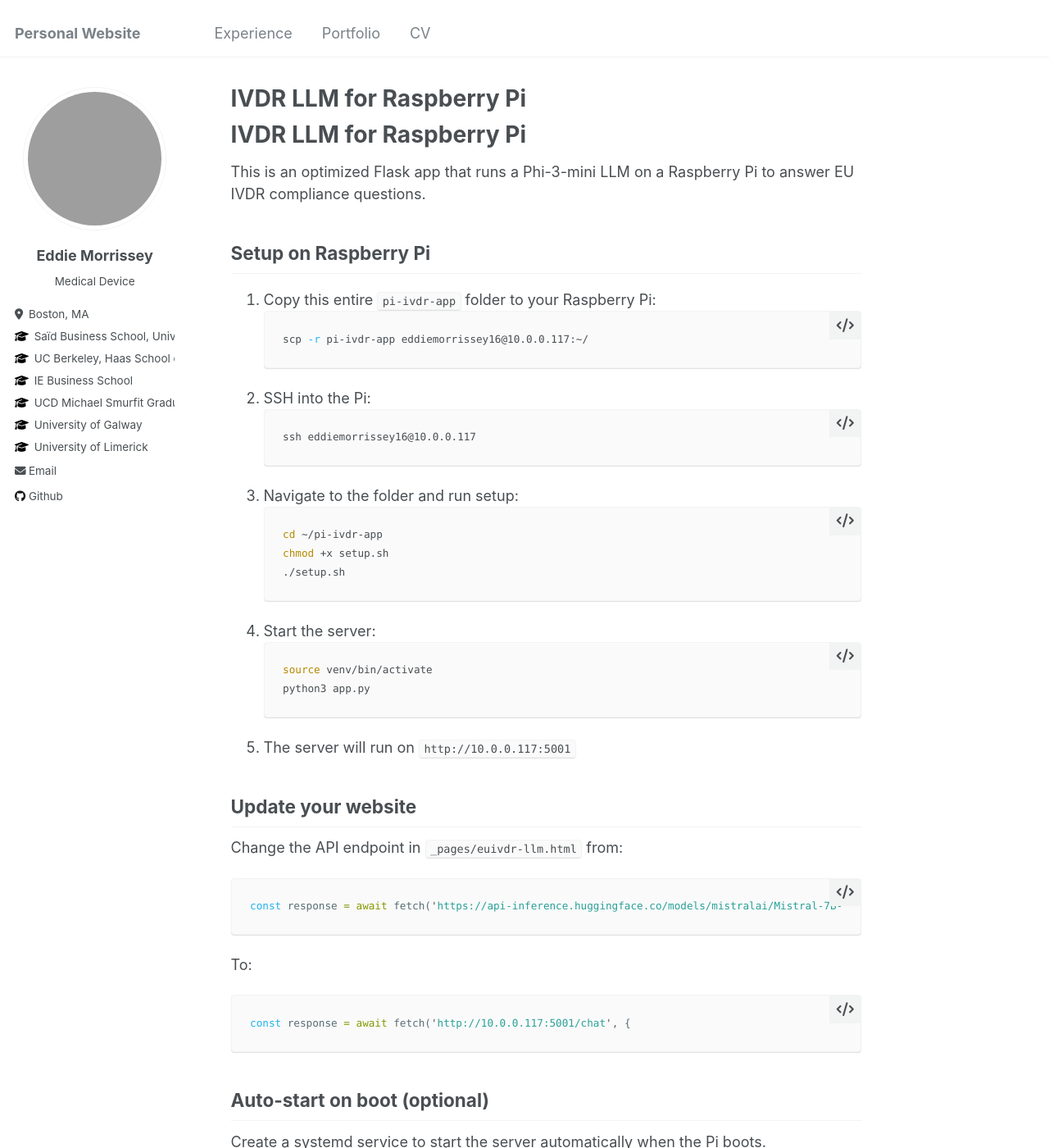
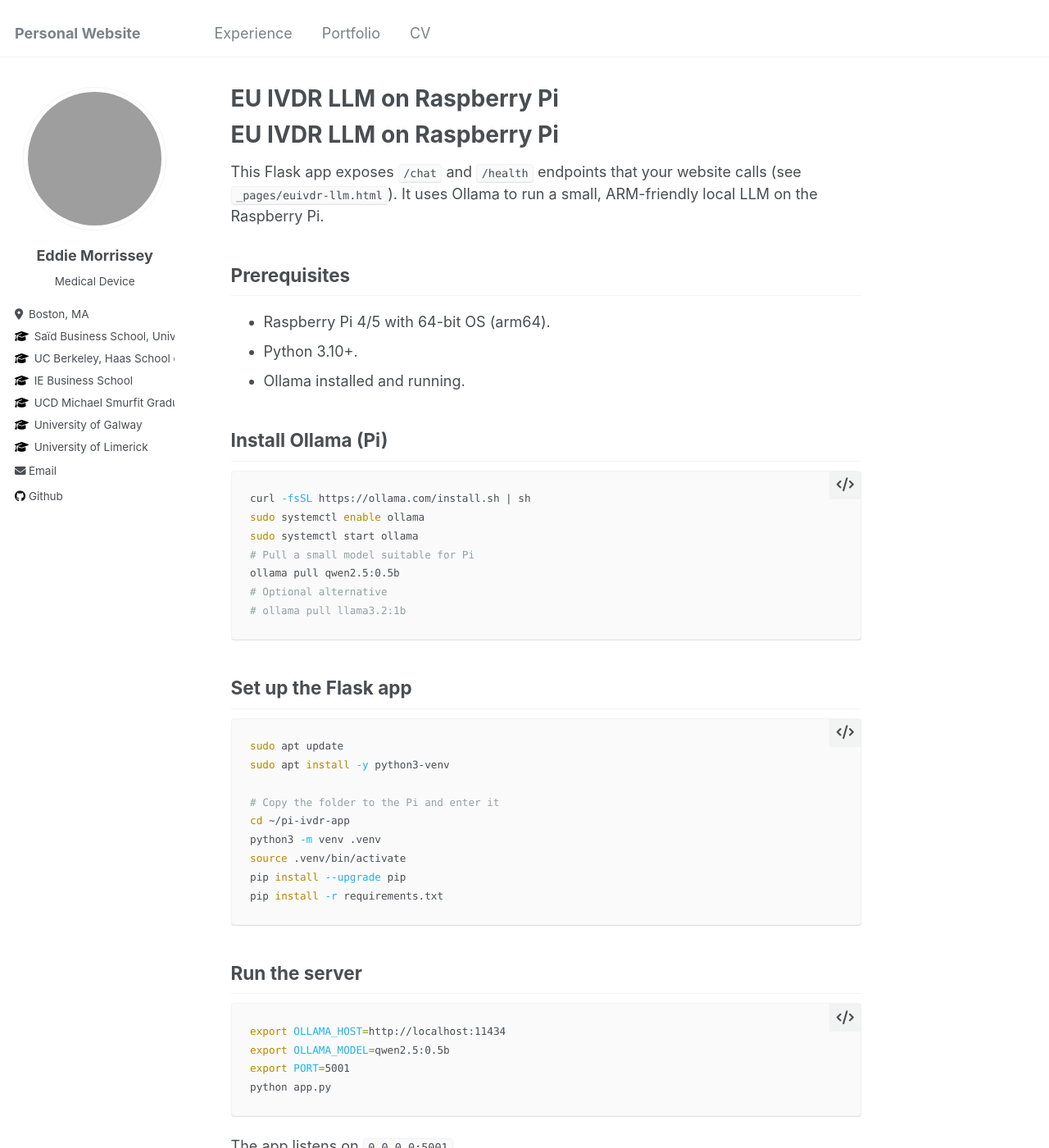
Before and after one commit to eddiemorrissey/eddiemorrissey.github.io, a Jekyll site: the page built from pi-ivdr-app/README.md, in a window 1280 px wide and 1400 px high. Shown: the whole window at 82% size. Built offline with Jekyll 4.4.1, drawn with Linux system fonts in a browser that asks for light colours; our own code applies the rules of GitHub Pages for plain Markdown files; some of the changed text lies outside the part shown.

Commit message:
Pi LLM: switch backend to Ollama, simplify requirements, update README.

````diff
--- a/_pages/euivdr-llm.html
+++ b/_pages/euivdr-llm.html
@@ -348,7 +348,7 @@ document.addEventListener('DOMContentLoaded', function() {
         sendButton.disabled = true;
 
         try {
-            // Try local Raspberry Pi API first
+            // Try local Raspberry Pi API first (update IP as needed)
             const response = await fetch('http://10.0.0.117:5001/chat', {
                 method: 'POST',
                 headers: {
--- a/pi-ivdr-app/README.md
+++ b/pi-ivdr-app/README.md
@@ -1,46 +1,78 @@
-# IVDR LLM for Raspberry Pi
+# EU IVDR LLM on Raspberry Pi
 
-This is an optimized Flask app that runs a Phi-3-mini LLM on a Raspberry Pi to answer EU IVDR compliance questions.
+This Flask app exposes `/chat` and `/health` endpoints that your website calls (see `_pages/euivdr-llm.html`). It uses Ollama to run a small, ARM-friendly local LLM on the Raspberry Pi.
 
-## Setup on Raspberry Pi
+## Prerequisites
+- Raspberry Pi 4/5 with 64-bit OS (arm64).
+- Python 3.10+.
+- Ollama installed and running.
 
-1. Copy this entire `pi-ivdr-app` folder to your Raspberry Pi:
-   ```bash
-   scp -r pi-ivdr-app eddiemorrissey16@10.0.0.117:~/
-   ```
-
-2. SSH into the Pi:
-   ```bash
-   ssh eddiemorrissey16@10.0.0.117
-   ```
-
-3. Navigate to the folder and run setup:
-   ```bash
-   cd ~/pi-ivdr-app
-   chmod +x setup.sh
-   ./setup.sh
-   ```
-
-4. Start the server:
-   ```bash
-   source venv/bin/activate
-   python3 app.py
-   ```
-
-5. The server will run on `http://10.0.0.117:5001`
-
-## Update your website
-
-Change the API endpoint in `_pages/euivdr-llm.html` from:
-```javascript
-const response = await fetch('https://api-inference.huggingface.co/models/mistralai/Mistral-7B-Instruct-v0.3', {
+## Install Ollama (Pi)
+```bash
+curl -fsSL https://ollama.com/install.sh | sh
+sudo systemctl enable ollama
+sudo systemctl start ollama
+# Pull a small model suitable for Pi
+ollama pull qwen2.5:0.5b
+# Optional alternative
+# ollama pull llama3.2:1b
 ```
 
-To:
-```javascript
-const response = await fetch('http://10.0.0.117:5001/chat', {
+## Set up the Flask app
+```bash
+sudo apt update
+sudo apt install -y python3-venv
+
+# Copy the folder to the Pi and enter it
+cd ~/pi-ivdr-app
+python3 -m venv .venv
+source .venv/bin/activate
+pip install --upgrade pip
+pip install -r requirements.txt
 ```
 
-## Auto-start on boot (optional)
+## Run the server
+```bash
+export OLLAMA_HOST=http://localhost:11434
+export OLLAMA_MODEL=qwen2.5:0.5b
+export PORT=5001
+python app.py
+```
+The app listens on `0.0.0.0:5001`.
 
-Create a systemd service to start the server automatically when the Pi boots.
+## Verify
+```bash
+curl http://<PI_IP>:5001/health
+curl -X POST http://<PI_IP>:5001/chat \
+  -H 'Content-Type: application/json' \
+  -d '{"message": "Explain IVDR device classes"}'
+```
+
+Your website page `_pages/euivdr-llm.html` already calls `http://<PI_IP>:5001/chat` first. Update the IP if needed.
+
+## Optional: systemd service
+Create `/etc/systemd/system/ivdr.service`:
+```ini
+[Unit]
+Description=EU IVDR LLM Flask API
+After=network.target ollama.service
+
+[Service]
+Type=simple
+User=pi
+WorkingDirectory=/home/pi/pi-ivdr-app
+Environment=OLLAMA_HOST=http://localhost:11434
+Environment=OLLAMA_MODEL=qwen2.5:0.5b
+Environment=PORT=5001
+ExecStart=/home/pi/pi-ivdr-app/.venv/bin/python /home/pi/pi-ivdr-app/app.py
+Restart=on-failure
+
+[Install]
+WantedBy=multi-user.target
+```
+Enable it:
+```bash
+sudo systemctl daemon-reload
+sudo systemctl enable ivdr
+sudo systemctl start ivdr
+```
--- a/pi-ivdr-app/requirements.txt
+++ b/pi-ivdr-app/requirements.txt
@@ -1,7 +1,3 @@
 Flask==3.0.0
 flask-cors==4.0.0
-transformers==4.36.0
-torch==2.1.0
-accelerate==0.25.0
-sentencepiece==0.1.99
-protobuf==4.25.0
+requests==2.32.3
````
Also changed, not shown: pi-ivdr-app/app.py (+46 -67 lines).
